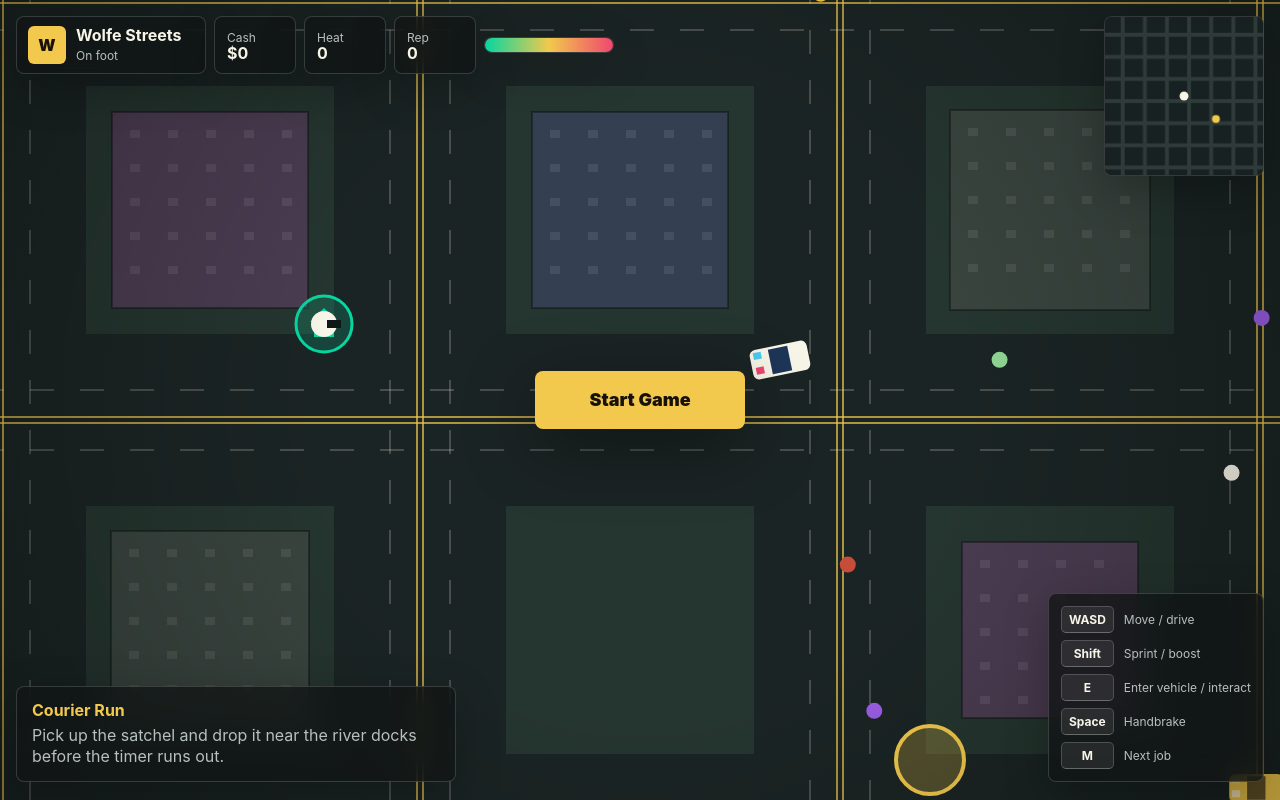
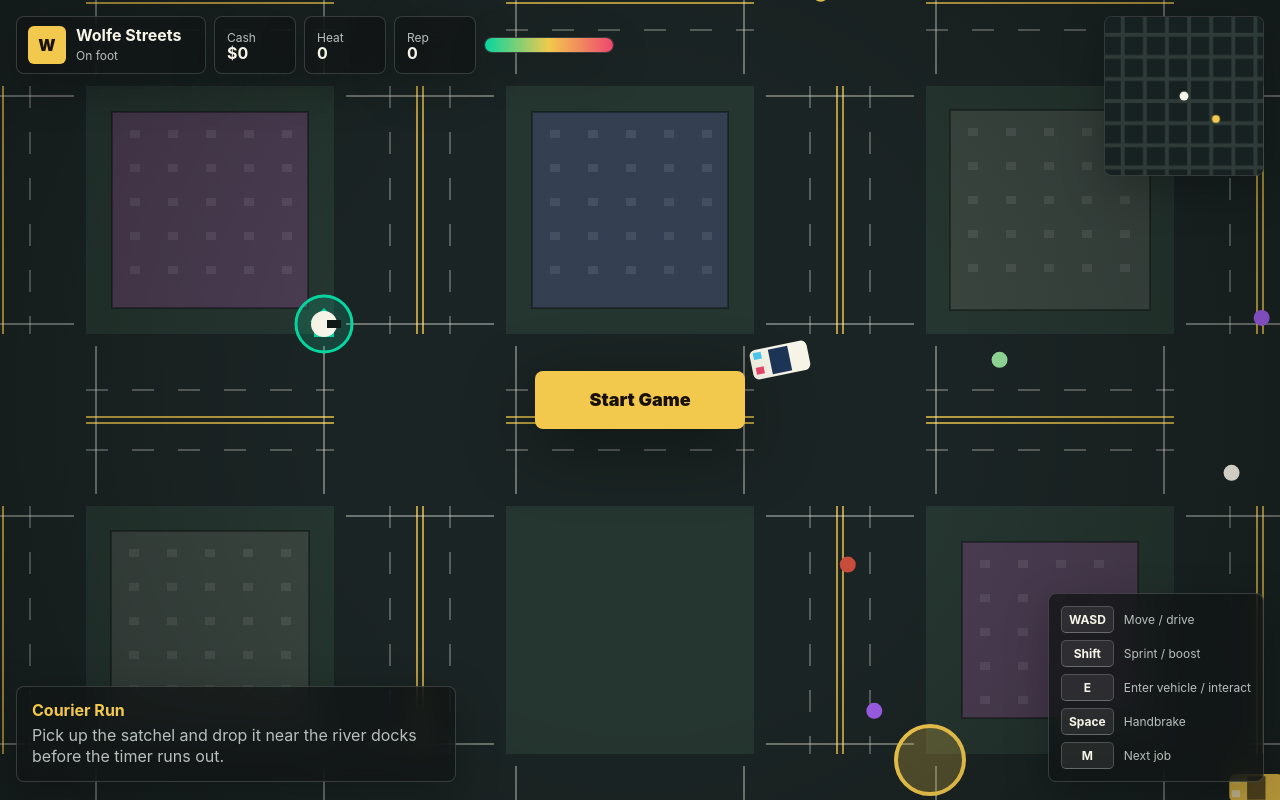
Before and after one commit to MilesDotson/wolfe-streets, a website: page index.html in a window 1280 px wide. Drawn offline with Linux system fonts and the light colour scheme.

Commit message:
Clean up lane line rendering

```diff
--- a/index.html
+++ b/index.html
@@ -42,6 +42,6 @@
       <div id="toast"></div>
     </main>
 
-    <script type="module" src="src/game.js?v=realistic-traffic-1"></script>
+    <script type="module" src="src/game.js?v=lane-lines-fix-1"></script>
   </body>
 </html>
--- a/src/game.js
+++ b/src/game.js
@@ -515,27 +515,59 @@ function drawWorld() {
 
 function drawLaneMarkings(left, top, right, bottom) {
   ctx.lineWidth = 2;
-  for (let x = snapDown(left, BLOCK); x <= right; x += BLOCK) {
+  const firstRoadX = snapDown(left, BLOCK) - BLOCK;
+  const lastRoadX = right + BLOCK;
+  const firstRoadY = snapDown(top, BLOCK) - BLOCK;
+  const lastRoadY = bottom + BLOCK;
+
+  for (let x = firstRoadX; x <= lastRoadX; x += BLOCK) {
+    for (let y = firstRoadY; y <= lastRoadY; y += BLOCK) {
+      const segmentTop = y + ROAD / 2;
+      const segmentBottom = y + BLOCK - ROAD / 2;
+      if (segmentBottom < top || segmentTop > bottom) continue;
+      drawVerticalRoadSegmentMarkings(x, segmentTop, segmentBottom);
+    }
+  }
+
+  for (let y = firstRoadY; y <= lastRoadY; y += BLOCK) {
+    for (let x = firstRoadX; x <= lastRoadX; x += BLOCK) {
+      const segmentLeft = x + ROAD / 2;
+      const segmentRight = x + BLOCK - ROAD / 2;
+      if (segmentRight < left || segmentLeft > right) continue;
+      drawHorizontalRoadSegmentMarkings(y, segmentLeft, segmentRight);
+    }
+  }
   ctx.setLineDash([]);
-    ctx.strokeStyle = "rgba(242,201,76,.68)";
+}
+
+function drawVerticalRoadSegmentMarkings(x, top, bottom) {
+  ctx.setLineDash([]);
+  ctx.strokeStyle = "rgba(242,201,76,.72)";
   line(x - 3, top, x - 3, bottom);
   line(x + 3, top, x + 3, bottom);
-    ctx.setLineDash([24, 26]);
-    ctx.strokeStyle = "rgba(247,244,232,.2)";
+  ctx.setLineDash([22, 24]);
+  ctx.strokeStyle = "rgba(247,244,232,.28)";
   line(x - LANE_WIDTH, top, x - LANE_WIDTH, bottom);
   line(x + LANE_WIDTH, top, x + LANE_WIDTH, bottom);
+  ctx.setLineDash([]);
+  ctx.strokeStyle = "rgba(247,244,232,.38)";
+  line(x - ROAD / 2 + 12, top + 10, x + ROAD / 2 - 12, top + 10);
+  line(x - ROAD / 2 + 12, bottom - 10, x + ROAD / 2 - 12, bottom - 10);
 }
-  for (let y = snapDown(top, BLOCK); y <= bottom; y += BLOCK) {
+
+function drawHorizontalRoadSegmentMarkings(y, left, right) {
   ctx.setLineDash([]);
-    ctx.strokeStyle = "rgba(242,201,76,.68)";
+  ctx.strokeStyle = "rgba(242,201,76,.72)";
   line(left, y - 3, right, y - 3);
   line(left, y + 3, right, y + 3);
-    ctx.setLineDash([24, 26]);
-    ctx.strokeStyle = "rgba(247,244,232,.2)";
+  ctx.setLineDash([22, 24]);
+  ctx.strokeStyle = "rgba(247,244,232,.28)";
   line(left, y - LANE_WIDTH, right, y - LANE_WIDTH);
   line(left, y + LANE_WIDTH, right, y + LANE_WIDTH);
-  }
   ctx.setLineDash([]);
+  ctx.strokeStyle = "rgba(247,244,232,.38)";
+  line(left + 10, y - ROAD / 2 + 12, left + 10, y + ROAD / 2 - 12);
+  line(right - 10, y - ROAD / 2 + 12, right - 10, y + ROAD / 2 - 12);
 }
 
 function drawMarkers() {
```
Lines whose indentation alone changed are shown as unchanged.
